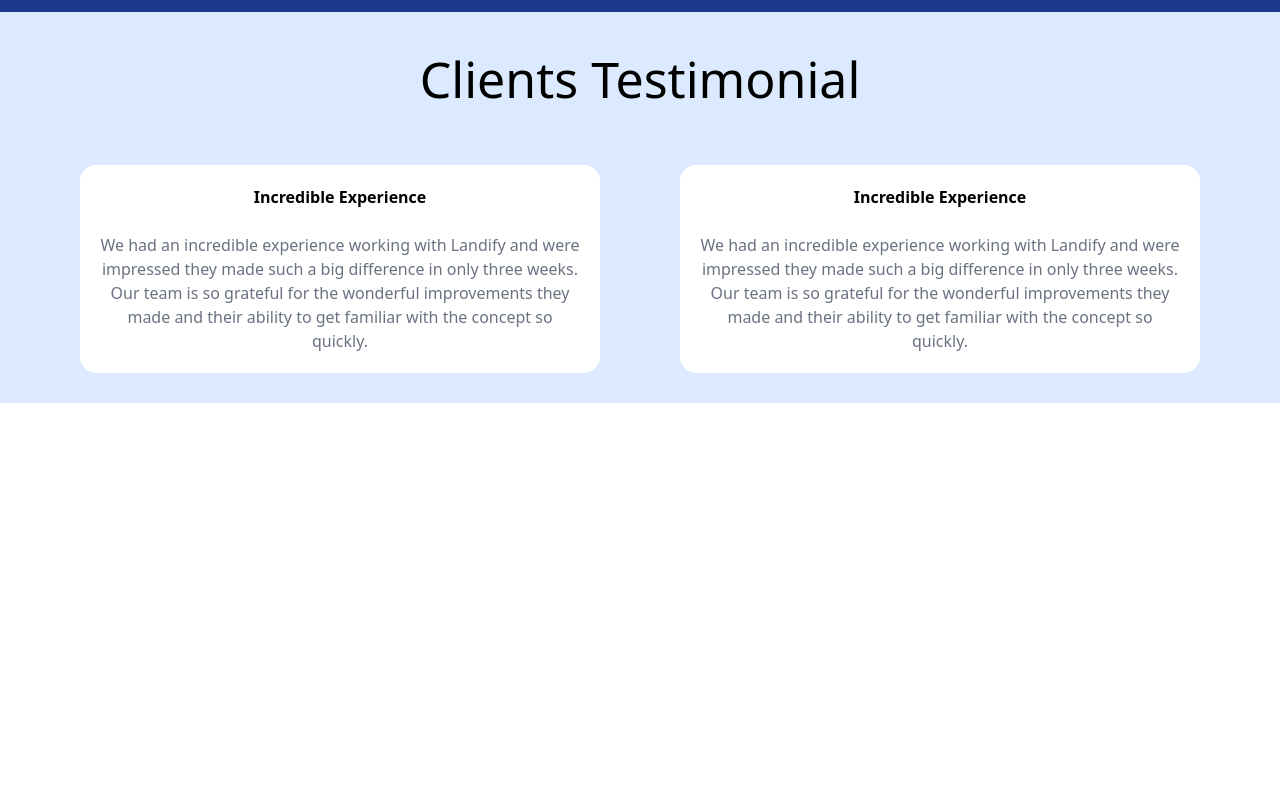
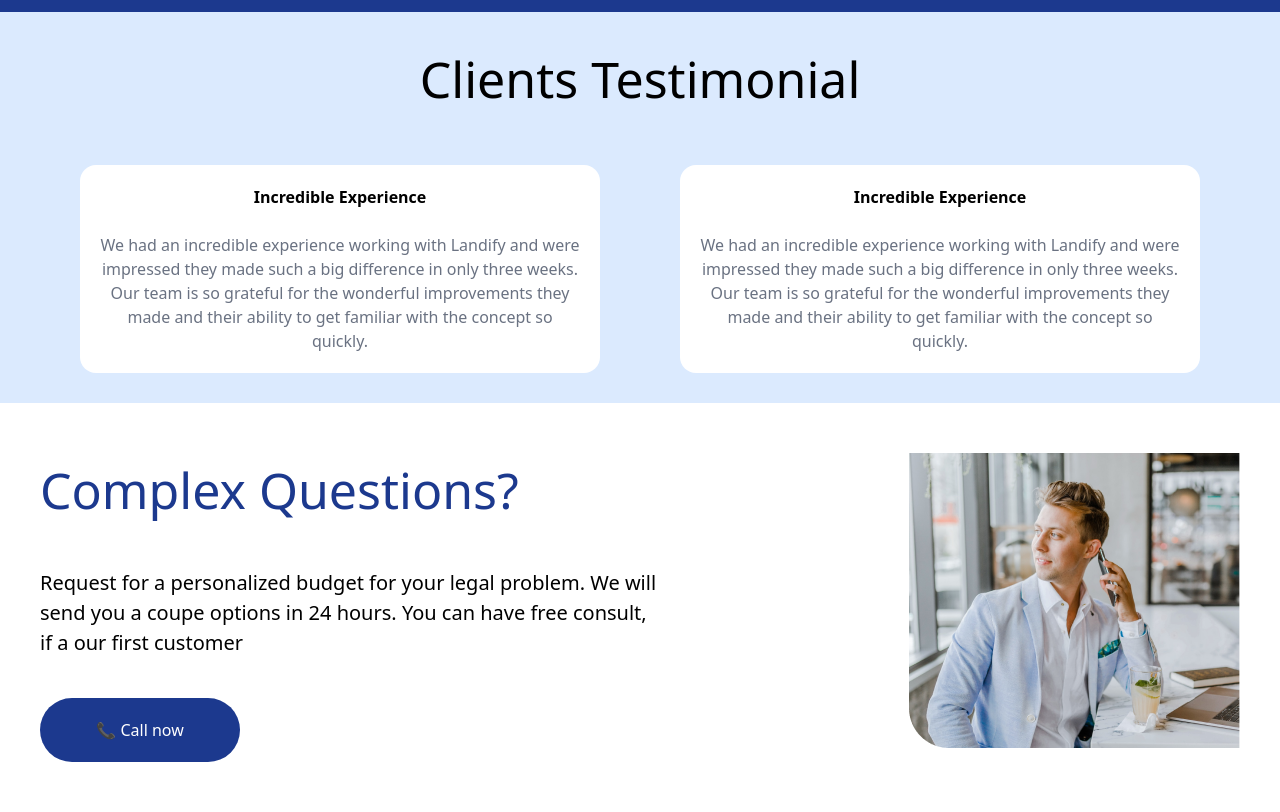
Before and after one commit to Hojiakbar-art/Tailwind, a website: page index.html in a window 1280 px wide. Shown: the part 1949-2761 px from the top of the page. Before the commit the page ends 2352 px from the top, so only its background shows below. Drawn offline with Linux system fonts and the light colour scheme.

Commit message:
Added section 5

```diff
--- a/index.html
+++ b/index.html
@@ -135,5 +135,17 @@
             </div>
         </div>
     </section>
+
+
+    <section class="max-w-300 m-auto p-[50px_0px] flex justify-between">
+        <div class="flex flex-col gap-10 ">
+            <h1 class="text-[50px] text-blue-900">Complex Questions?</h1>
+            <p class="text-[20px]">Request for a personalized budget for your legal problem. We will <br> send you a coupe options in 24 hours. You can have free consult, <br> if a our first customer</p>
+            <p class="p-5 rounded-4xl text-white bg-blue-900 w-50  text-center">📞 Call now</p>
+        </div>
+        <div>
+            <img src="./Group 30.png" alt="">
+        </div>
+    </section>
 </body>
 </html>
```
Also changed, not shown: Group 30.png (added), src/output.css.
